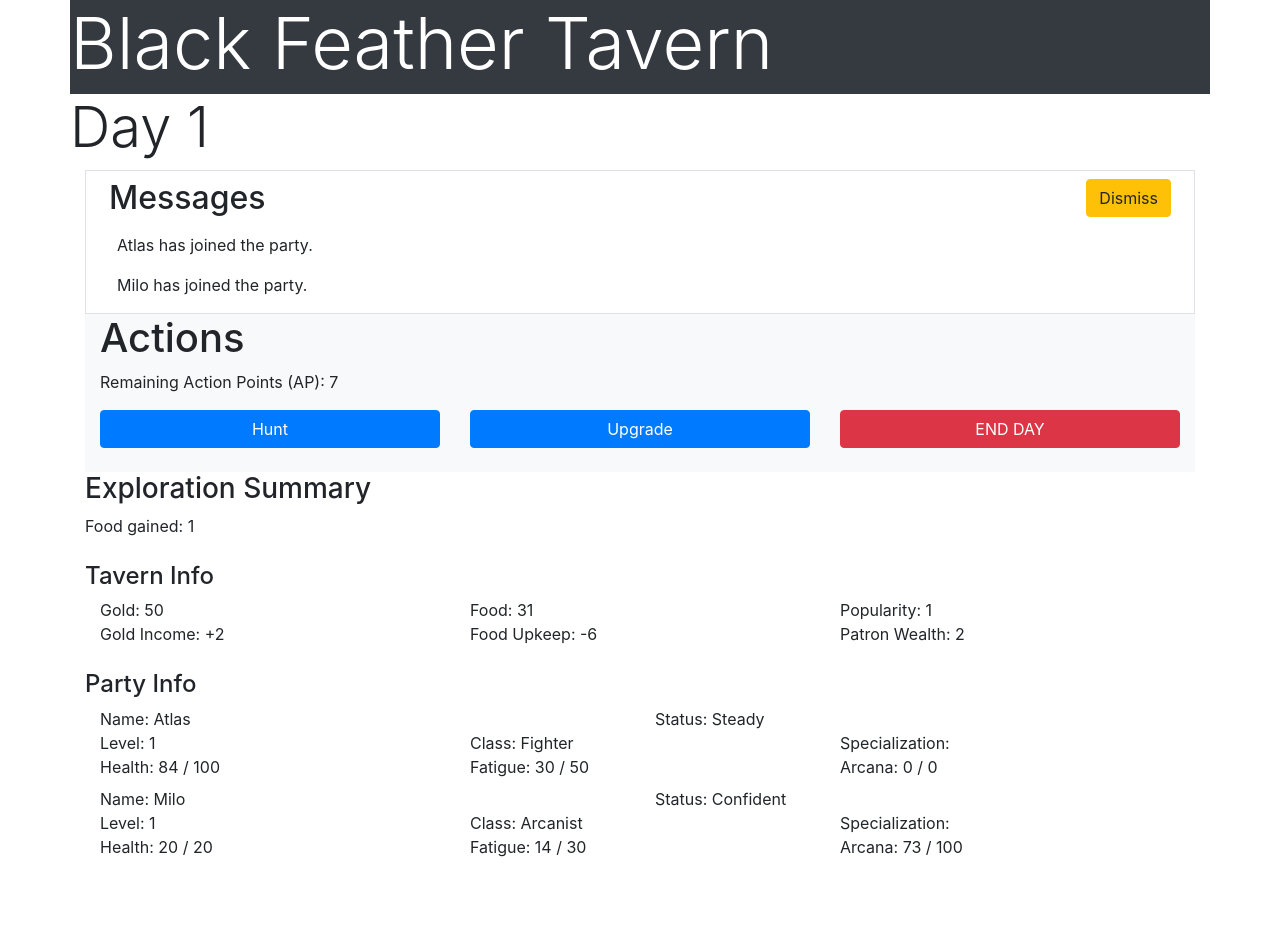
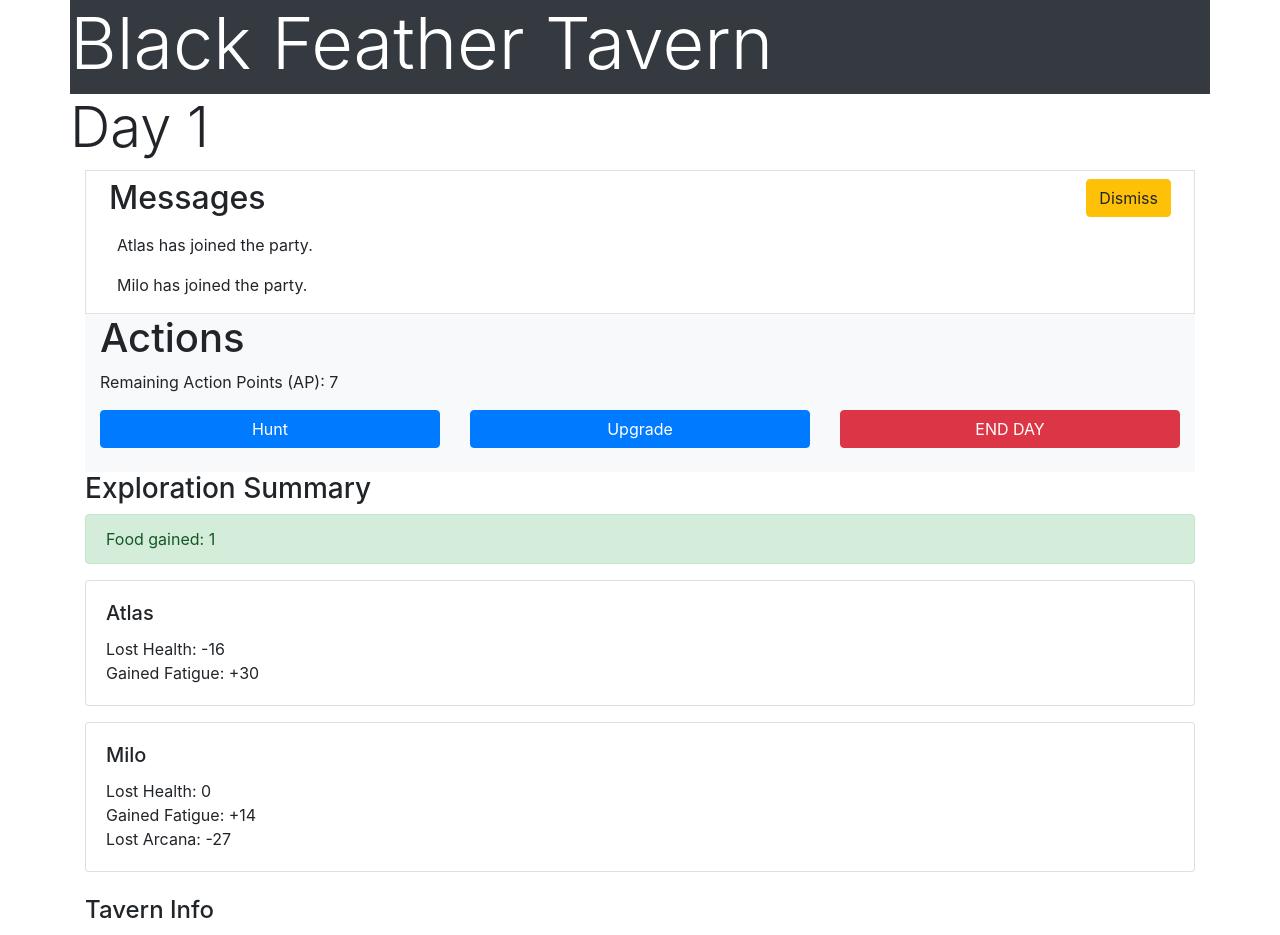
Before and after one commit to Infiniafication/angular-tavern, an Angular app: page /hunt/1 in a window 1280 px wide. Shown: the top 935 px of the page. Before the commit the page ends 891 px from the top, so only its background shows below. Built offline with nearby package versions, Linux system fonts and the light colour scheme.

Commit message:
Polish hunt-details

```diff
--- a/src/app/hero.service.ts
+++ b/src/app/hero.service.ts
@@ -5,6 +5,7 @@ import { HEROES } from './mock-heroes'; //TODO: Replace this with proper data st
 import { HeroClass } from './hero-class';
 import { HEROCLASSES } from './mock-hero-classes';
 import { MessageService } from './message.service';
+import { Stats } from './stats';
 
 @Injectable({
   providedIn: 'root',
@@ -111,11 +112,11 @@ export class HeroService {
   }
 
   // Calculates battle outcome based on difficulty
-  battle(id: number, difficulty: number): number[] {
+  battle(id: number, difficulty: number): Stats {
     var healthMultiplier: number;
     var fatigueMultiplier: number;
     var arcanaMultiplier: number;
-    var stats: number[];
+    var stats: Stats = { health: 0, fatigue: 0, arcana: 0 };
 
     // TODO: Refactor
     // Difficulty details should be stored as data and imported but will be hardcoded for now.
@@ -166,17 +167,20 @@ export class HeroService {
       }
     }
 
-    stats = this.addStats(id, -this.getRandomInt(healthMultiplier), fatigueMultiplier, -this.getRandomInt(arcanaMultiplier));
+    stats.health = -this.getRandomInt(healthMultiplier);
+    stats.fatigue = fatigueMultiplier;
+    stats.arcana = -this.getRandomInt(arcanaMultiplier);
+    this.addStats(id, stats);
 
     return stats;
   }
 
   // Add stats based on parameters and returns the values of [Health, Fatigue, Arcana]
-  addStats(id: number, health: number, fatigue: number, arcana: number): number[] { //TODO: Add EXP
+  addStats(id: number, stats: Stats): void { //TODO: Add EXP
     // TODO: Refactor?
-    HEROES[id].curHealth += health;
-    HEROES[id].curFatigue += fatigue;
-    HEROES[id].curArcana += arcana;
+    HEROES[id].curHealth += stats.health;
+    HEROES[id].curFatigue += stats.fatigue;
+    HEROES[id].curArcana += stats.arcana;
 
     // Ensure stats are within valid range
     if(HEROES[id].curHealth > HEROES[id].maxHealth)
@@ -198,7 +202,7 @@ export class HeroService {
       HEROES[id].curArcana = 0;
 
     this.calcStatus(HEROES[id]);
-    return [health, fatigue, arcana];
+
   }
 
   // TODO: Implement selectClass()
--- a/src/app/hunt-details/hunt-details.component.html
+++ b/src/app/hunt-details/hunt-details.component.html
@@ -2,29 +2,35 @@
   <div class="row pb-4">
     <div class="col" *ngIf="foodReward>=0">
       <div class="row"><h3>Exploration Summary</h3></div>
-      <div class="row">
+      <div class="row alert alert-success" role="alert" *ngIf="foodReward>0">
         Food gained: {{foodReward}}
       </div>
-      <div *ngFor="let stat of stats; index as i">
-        <div class="row">
+      <div class="row alert alert-danger" role="alert" *ngIf="foodReward<=0">
+        Food gained: {{foodReward}}
+      </div>
+      <div class="row mt-3" *ngFor="let stat of stats; index as i">
         <div class="col">
-            Hero: {{hero[i].name}}
+          <div class="row card">
+            <div class="col card-body">
+              <h5 class="card-title">{{heroes[i].name}}</h5>
+              <div class="row card-text">
+                <div class="col">
+                  Lost Health: {{stat.health}}
                 </div>
               </div>
-        <div class="row">
+              <div class="row card-text">
                 <div class="col">
-            Health - {{stat[0]}}
+                  Gained Fatigue: +{{stat.fatigue}}
                 </div>
               </div>
-        <div class="row">
+              <div class="row card-text" *ngIf="stat.arcana!=0">
                 <div class="col">
-            Fatigue + {{stat[1]}}
+                  Lost Arcana: {{stat.arcana}}
                 </div>
               </div>
-        <div class="row">
-          <div class="col">
-            Arcana - {{stat[2]}}
             </div>
+          </div>
+
         </div>
       </div>
     </div>
--- a/src/app/hunt-details/hunt-details.component.ts
+++ b/src/app/hunt-details/hunt-details.component.ts
@@ -5,7 +5,7 @@ import { Area } from '../area';
 import { HuntService } from '../hunt.service';
 import { Hero } from '../hero';
 import { HeroService } from '../hero.service';
-
+import { Stats } from '../stats';
 
 @Component({
   selector: 'app-hunt-details',
@@ -24,22 +24,22 @@ export class HuntDetailsComponent implements OnInit {
   ngOnInit() {
     this.getAreas();
     this.explore();
-    //this.stats = this.getStats();
+    this.stats = this.getStats();
     this.getHeroes();
   }
 
   areas: Area[];
   id: number;
-  // stats: number[];
+  stats: Stats[];
   foodReward: number;
   heroes: Hero[];
 
   getAreas(): void {
     this.huntService.getAreas().subscribe(areas => this.areas = areas);
   }
-  // getStats() {
-  //   return this.huntService.getStats();
-  // }
+  getStats(): Stats[] {
+    return this.huntService.getStats();
+  }
   getFoodReward() {
     this.huntService.getFoodReward().subscribe(foodReward => this.foodReward = foodReward);
   }
--- a/src/app/hunt.service.ts
+++ b/src/app/hunt.service.ts
@@ -4,6 +4,7 @@ import { Area } from './area';
 import { AREAS } from './mock-areas';
 import { TavernService } from './tavern.service';
 import { HeroService } from './hero.service';
+import { Stats } from './stats';
 
 @Injectable({
   providedIn: 'root',
@@ -18,16 +19,16 @@ export class HuntService {
 
   // 2D array to store exploration stats outcome for each active hero
   // stats[HeroID][Health, Fatigue, Arcana]
-  // stats: number[];
+  partyStats: Stats[];
   foodReward: number;
 
   getAreas(): Observable<Area[]> {
     return of(AREAS);
   }
 
-  // getStats() {
-  //   return this.stats;
-  // }
+  getStats(): Stats[] {
+    return this.partyStats;
+  }
 
   getFoodReward(): Observable<number> {
     return of(this.foodReward);
@@ -35,12 +36,9 @@ export class HuntService {
 
   explore(idArea): boolean {
     var valid: boolean = false;
-    // this.stats = [0];
-    var heroCount = 0;
-    heroCount = this.heroService.getActiveHeroes(); // Get number of active & healthy heroes
-
+    this.partyStats = [];
+    var heroCount: number = this.heroService.getActiveHeroes(); // Get number of active & healthy heroes
     valid = this.tavernService.addActionPoints(-(AREAS[idArea].actionpoints)); // Deduct AP
-
     valid = valid && (heroCount>0); // If either is false, return false
 
     if(valid)
@@ -48,8 +46,8 @@ export class HuntService {
       for(var counter:number = 0; counter<heroCount; counter++)
       {
         // Do some stats calculation based on active heroes and area difficulty
-        this.heroService.battle(counter, AREAS[idArea].actionpoints);
-        //this.stats.push(this.heroService.battle(counter, AREAS[idArea].actionpoints));
+        // this.heroService.battle(counter, AREAS[idArea].actionpoints);
+        this.partyStats.push(this.heroService.battle(counter, AREAS[idArea].actionpoints));
       }
 
       this.foodReward = this.getRandomInt(AREAS[idArea].actionpoints * 2) // Assuming food is 2x the AP cost
--- /dev/null
+++ b/src/app/stats.ts
@@ -0,0 +1,5 @@
+export class Stats {
+  health: number;
+  fatigue: number;
+  arcana: number;
+}
```
Lines whose indentation alone changed are shown as unchanged.
